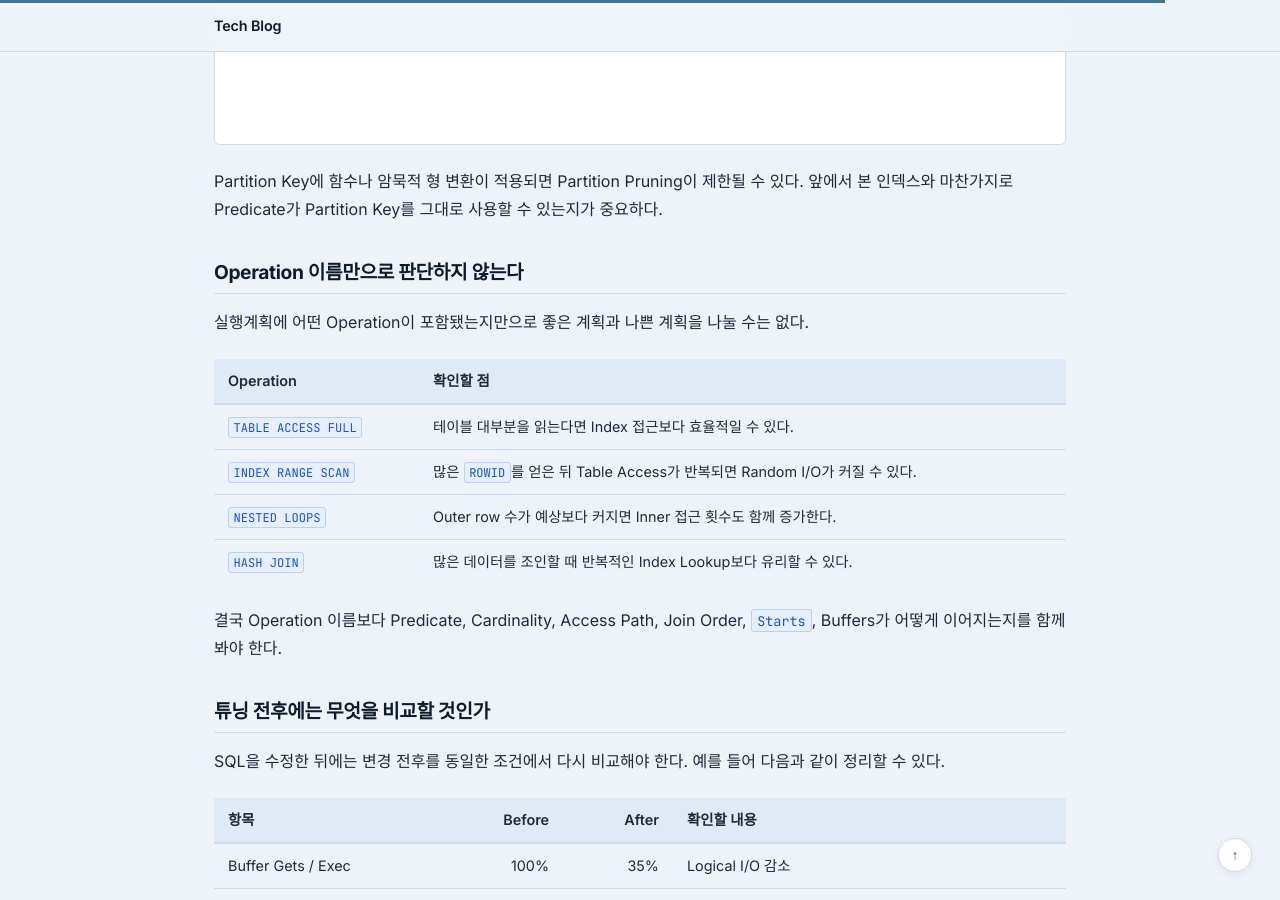
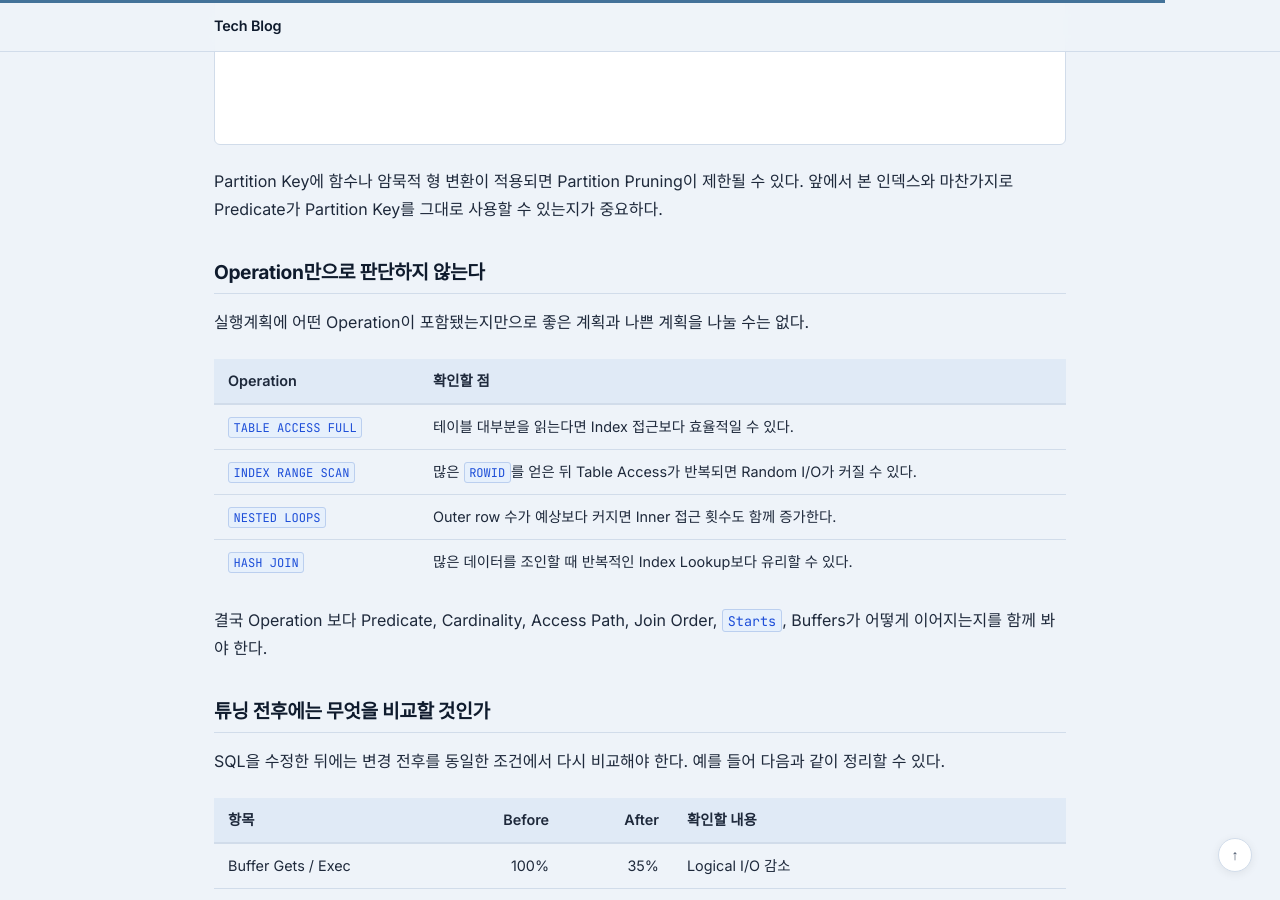
Before and after one commit to jw3418/jw3418.github.io, a Jekyll site: the page built from _posts/2026-09-23-oracle-sql-tuning-execution-plan.md, in a window 1280 px wide and 900 px high, scrolled down 15813 px. Built offline with Jekyll 4.4.1, drawn with Linux system fonts in a browser that asks for light colours.

Commit message:
Update 2026-09-23-oracle-sql-tuning-execution-plan.md

```diff
--- a/_posts/2026-09-23-oracle-sql-tuning-execution-plan.md
+++ b/_posts/2026-09-23-oracle-sql-tuning-execution-plan.md
@@ -703,7 +703,7 @@ flowchart LR
 
 Partition Key에 함수나 암묵적 형 변환이 적용되면 Partition Pruning이 제한될 수 있다. 앞에서 본 인덱스와 마찬가지로 Predicate가 Partition Key를 그대로 사용할 수 있는지가 중요하다.
 
-## Operation 이름만으로 판단하지 않는다
+## Operation만으로 판단하지 않는다
 
 실행계획에 어떤 Operation이 포함됐는지만으로 좋은 계획과 나쁜 계획을 나눌 수는 없다.
 
@@ -714,7 +714,7 @@ Partition Key에 함수나 암묵적 형 변환이 적용되면 Partition Prunin
 | `NESTED LOOPS` | Outer row 수가 예상보다 커지면 Inner 접근 횟수도 함께 증가한다. |
 | `HASH JOIN` | 많은 데이터를 조인할 때 반복적인 Index Lookup보다 유리할 수 있다. |
 
-결국 Operation 이름보다 Predicate, Cardinality, Access Path, Join Order, `Starts`, Buffers가 어떻게 이어지는지를 함께 봐야 한다.
+결국 Operation 보다 Predicate, Cardinality, Access Path, Join Order, `Starts`, Buffers가 어떻게 이어지는지를 함께 봐야 한다.
 
 ## 튜닝 전후에는 무엇을 비교할 것인가
 
```
